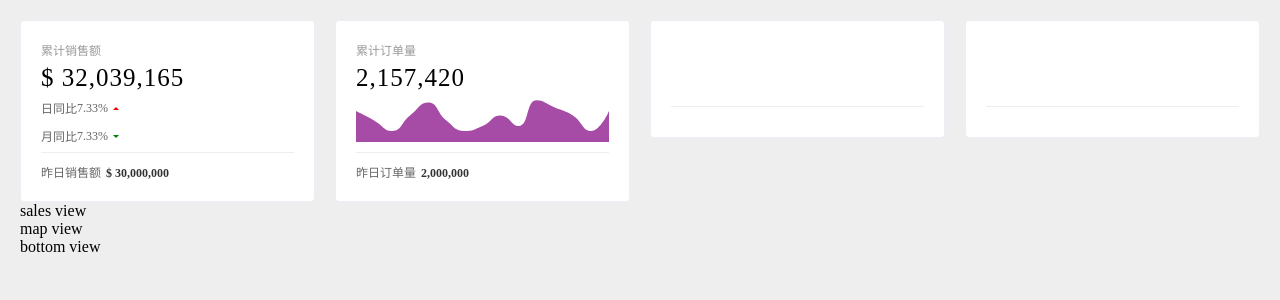
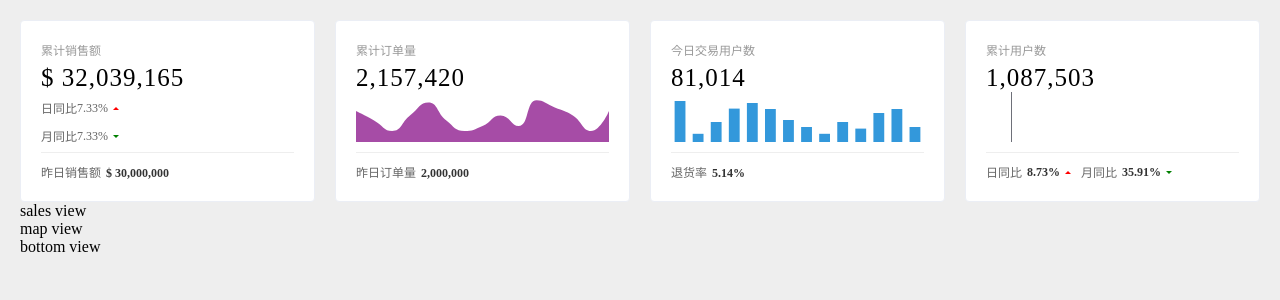
Before and after one commit to liujiandong0326/datav-report, a Vue app: page / in a window 1280 px wide. Shown: the top 300 px of the page. Built offline with nearby package versions, Linux system fonts and the light colour scheme.

Commit message:
feat: 完成今日交易用户数

```diff
--- a/src/components/TodayUsers/index.vue
+++ b/src/components/TodayUsers/index.vue
@@ -1,5 +1,13 @@
 <template>
-  <common-card />
+  <common-card title="今日交易用户数" value="81,014">
+    <template>
+      <div id="today-users-chart" :style="{ width: '100%', height: '100%' }" />
+    </template>
+    <template v-slot:footer>
+      <span>退货率</span>
+      <span class="emphasize">5.14%</span>
+    </template>
+  </common-card>
 </template>
 
 <script>
@@ -7,7 +15,52 @@ import commonCardMixin from '@/mixins/commonCardMixin'
 
 export default {
   mixins: [commonCardMixin],
+  mounted() {
+    const chartDom = document.getElementById('today-users-chart')
+    const chart = this.$echarts.init(chartDom)
+
+    chart.setOption({
+      color: ['#3398DB'], // 柱状图的颜色
+      xAxis: {
+        type: 'category',
+        data: [
+          '00:00',
+          '01:00',
+          '02:00',
+          '03:00',
+          '04:00',
+          '05:00',
+          '06:00',
+          '07:00',
+          '08:00',
+          '09:00',
+          '10:00',
+          '11:00',
+          '12:00',
+          '13:00',
+        ],
+        show: false,
+        // boundaryGap: false,
+      },
+      yAxis: {
+        show: false,
+      },
+      series: [
+        {
+          type: 'bar',
+          data: [
+            410, 82, 200, 334, 390, 330, 220, 150, 82, 200, 134, 290, 330, 150,
+          ],
+          barWidth: '60%', // 柱状图的宽度
+        },
+      ],
+      grid: {
+        top: 0,
+        right: 0,
+        bottom: 0,
+        left: 0,
+      },
+    })
+  },
 }
 </script>
-
-<style scoped></style>
--- a/src/components/TotalUsers/index.vue
+++ b/src/components/TotalUsers/index.vue
@@ -1,5 +1,19 @@
 <template>
-  <common-card />
+  <common-card title="累计用户数" value="1,087,503">
+    <template>
+      <div id="total-users-chart" :style="{ width: '100%', height: '100%' }" />
+    </template>
+    <template v-slot:footer>
+      <div class="total-users-footer">
+        <span>日同比</span>
+        <span class="emphasize">8.73%</span>
+        <div class="increase" />
+        <span class="month">月同比</span>
+        <span class="emphasize">35.91%</span>
+        <div class="decrease" />
+      </div>
+    </template>
+  </common-card>
 </template>
 
 <script>
@@ -7,7 +21,27 @@ import commonCardMixin from '@/mixins/commonCardMixin'
 
 export default {
   mixins: [commonCardMixin],
+  mounted() {
+    const chartDom = document.getElementById('total-users-chart')
+    const chart = this.$echarts.init(chartDom)
+
+    chart.setOption({
+      grid: {},
+      xAxis: {},
+      yAxis: {},
+      series: [],
+    })
+  },
 }
 </script>
 
-<style scoped></style>
+<style scoped lang="scss">
+.total-users-footer {
+  display: flex;
+  align-items: center;
+
+  .month {
+    margin-left: 10px;
+  }
+}
+</style>
```
